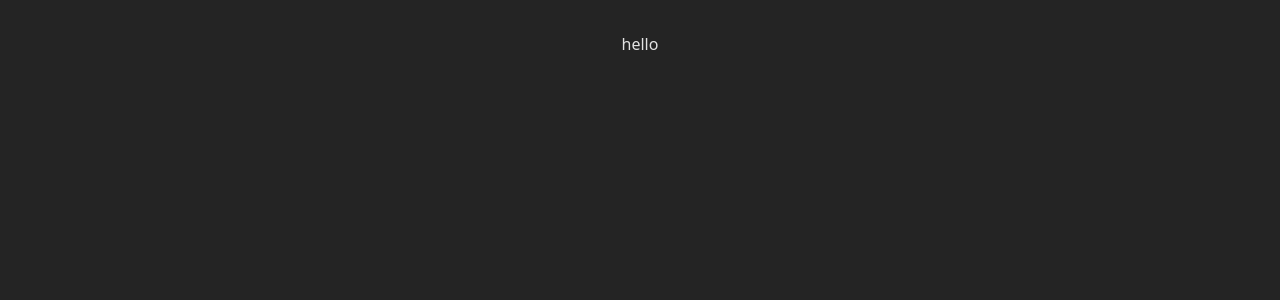
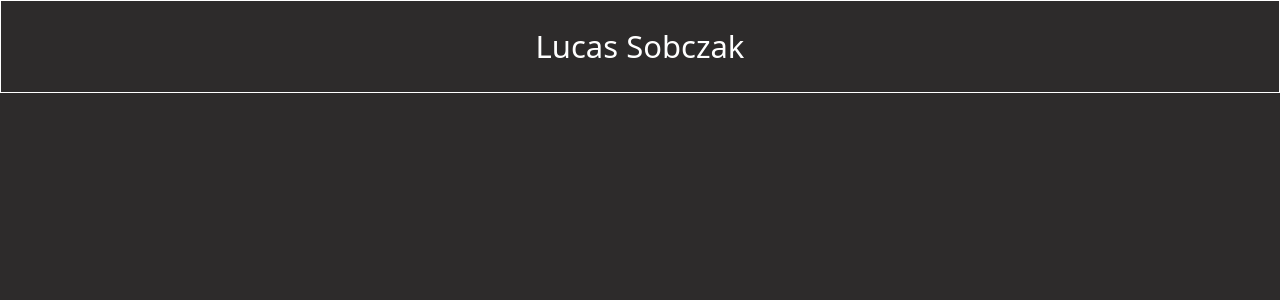
Before and after one commit to SobczakL/portfolio-24, a React (Vite) app: page / in a window 1280 px wide. Shown: the top 300 px of the page. Built offline with nearby package versions, Linux system fonts and the light colour scheme.

Commit message:
header stable

```diff
--- a/src/App.css
+++ b/src/App.css
@@ -1,6 +1,3 @@
 #root {
-  max-width: 1280px;
-  margin: 0 auto;
-  padding: 2rem;
-  text-align: center;
+  background-color: #2D2B2B;
 }
--- a/src/App.jsx
+++ b/src/App.jsx
@@ -1,12 +1,12 @@
-import './App.css'
+import "./App.css";
+import Header from "./components/header/header";
 
 function App() {
-
-    return (
-        <>
-            <p className=''>hello</p>
-        </>
-    )
+  return (
+    <div className="bg-main-bg h-dvh text-white">
+      <Header />
+    </div>
+  );
 }
 
-export default App
+export default App;
--- /dev/null
+++ b/src/components/header/header.jsx
@@ -0,0 +1,7 @@
+export default function Header() {
+  return (
+    <div className="border-white border px-[48px] md:px-[190px] lg:px-auto py-[22px]">
+        <p className="text-center text-header">Lucas Sobczak</p>
+    </div>
+  )
+}
--- a/src/index.css
+++ b/src/index.css
@@ -3,15 +3,5 @@
 @tailwind utilities;
 
 :root {
-  line-height: 1.5;
-  font-weight: 400;
 
-  color-scheme: light dark;
-  color: rgba(255, 255, 255, 0.87);
-  background-color: #242424;
-
-  font-synthesis: none;
-  text-rendering: optimizeLegibility;
-  -webkit-font-smoothing: antialiased;
-  -moz-osx-font-smoothing: grayscale;
 }
--- a/tailwind.config.js
+++ b/tailwind.config.js
@@ -17,7 +17,7 @@ export default {
             custom: ['mainFont', 'sans-serif']
         },
         fontSize: {
-            "header": "31px",
+            'header': '31px',
             "subheader-sm": "35px",
             "subheader-md": "40px",
             "subheader-lg": "45px",
```
